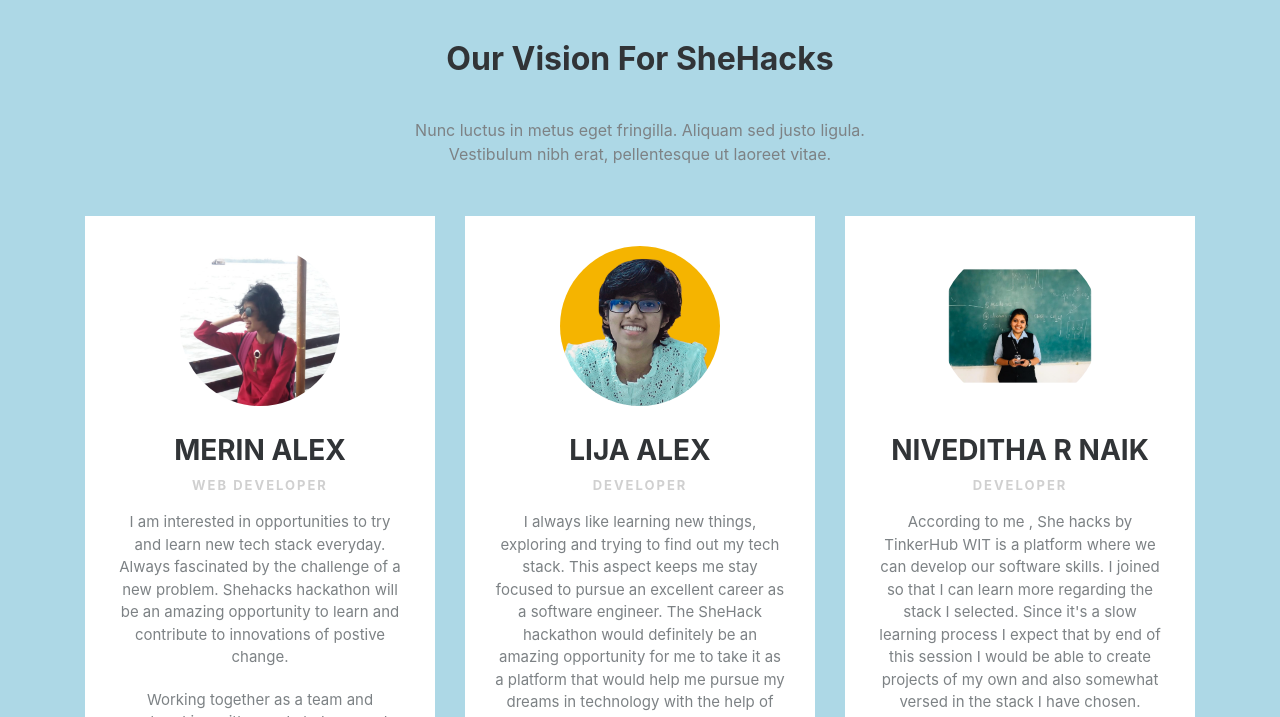
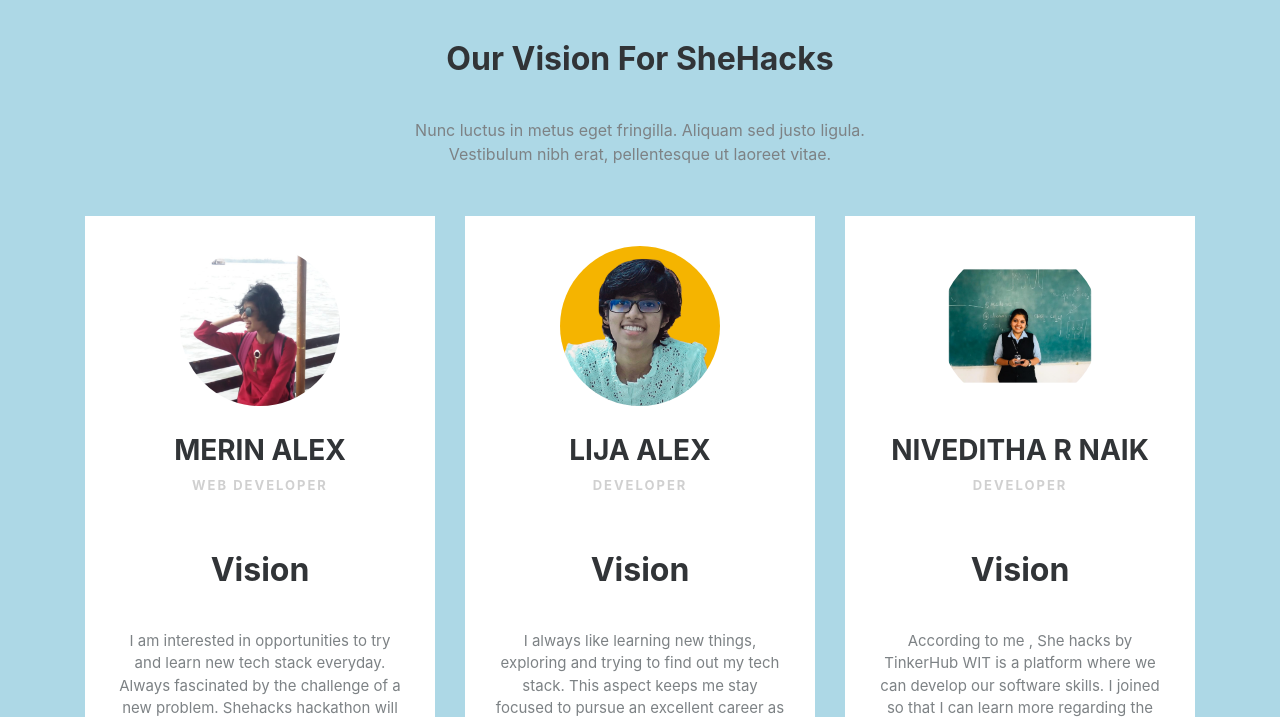
Before and after one commit to MerinAlex23/Shehacks, a plain HTML site: page index.html in a window 1280 px wide. Shown: the top 717 px of the page. Drawn offline with nearby package versions, Linux system fonts and the light colour scheme.

Commit message:
update vision

```diff
--- a/index.html
+++ b/index.html
@@ -20,8 +20,11 @@
             <div class="row people">
                 <div class="col-md-6 col-lg-4 item">
                     <div class="box"><img class="rounded-circle" src="assets/Merin.jpg">
+
                         <h3 class="name">MERIN ALEX</h3>
+
                         <p class="title">WEB DEVELOPER</p>
+                        <h2>Vision</h2>
                         <p class="description">I am interested in opportunities to try and learn new tech stack everyday. Always fascinated by the challenge of a new problem. Shehacks hackathon will be an amazing opportunity to learn and contribute to innovations of postive change.</p>
                         <p class="description">Working together as a team and networking with people to learn and share is something that I look forward to.</p>
 
@@ -31,8 +34,10 @@
                 </div>
                 <div class="col-md-6 col-lg-4 item">
                     <div class="box"><img class="rounded-circle" src="assets/Lija.jpg">
+
                         <h3 class="name">LIJA ALEX</h3>
                         <p class="title">DEVELOPER</p>
+                        <h2>Vision</h2>
                         <p class="description">I always like learning new things, exploring and trying to find out my tech stack.
                             This aspect keeps me stay focused to pursue an excellent career as a software engineer.
                             The SheHack hackathon would definitely be an amazing opportunity for me to take it as a
@@ -49,6 +54,7 @@
                     <div class="box"><img class="rounded-circle" src="assets/Niveditha.jpg">
                         <h3 class="name">NIVEDITHA R NAIK</h3>
                         <p class="title">DEVELOPER</p>
+                        <h2>Vision</h2>
                         <p class="description">According to me , She hacks by TinkerHub WIT is a platform where we can develop our software skills.
                             I joined so that I can learn more regarding the stack I selected.
                             Since it's a slow learning process I expect that by end of this session I would be able to create projects of my own and also somewhat versed in the stack I have chosen.</p>
```
